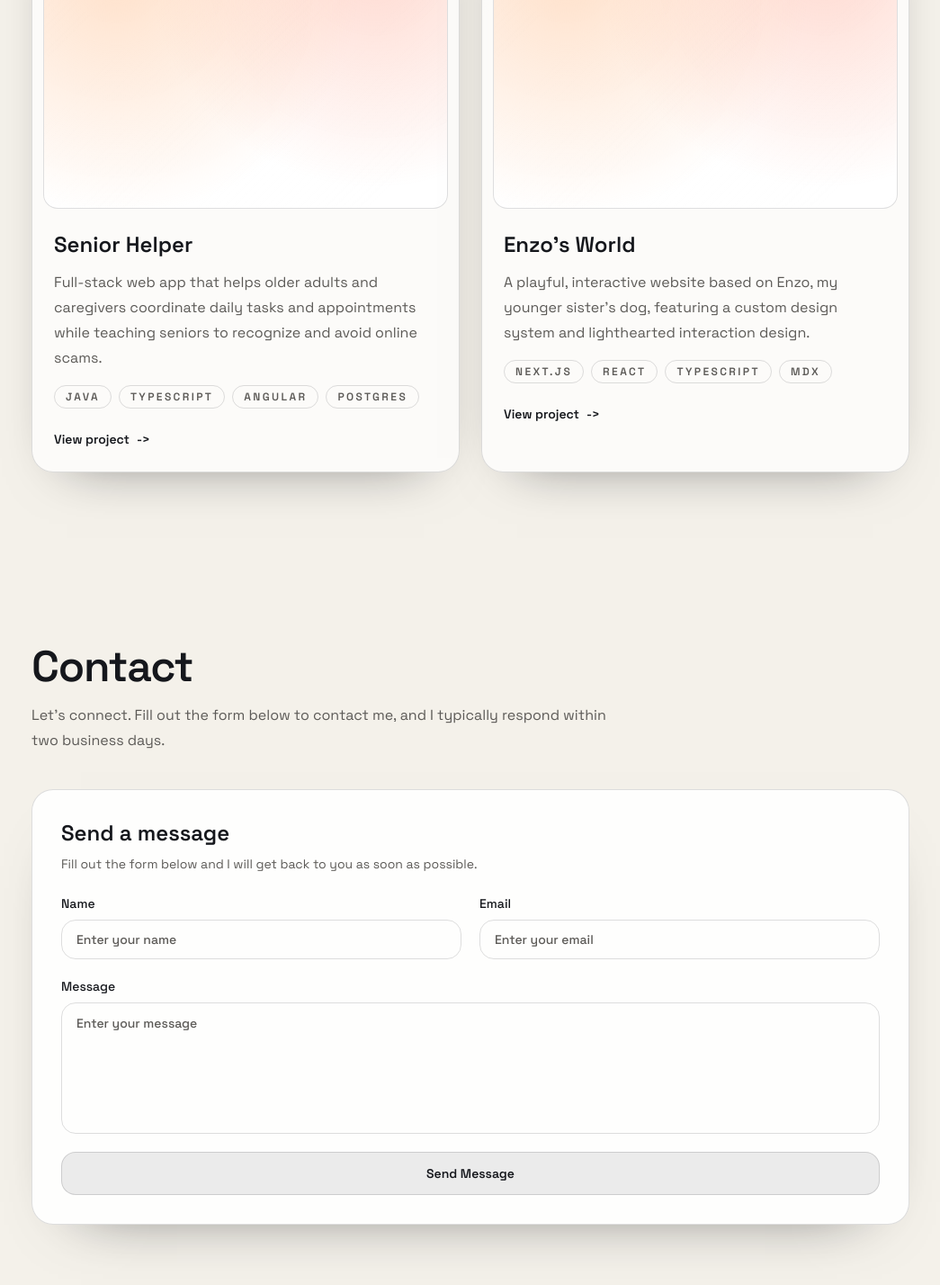
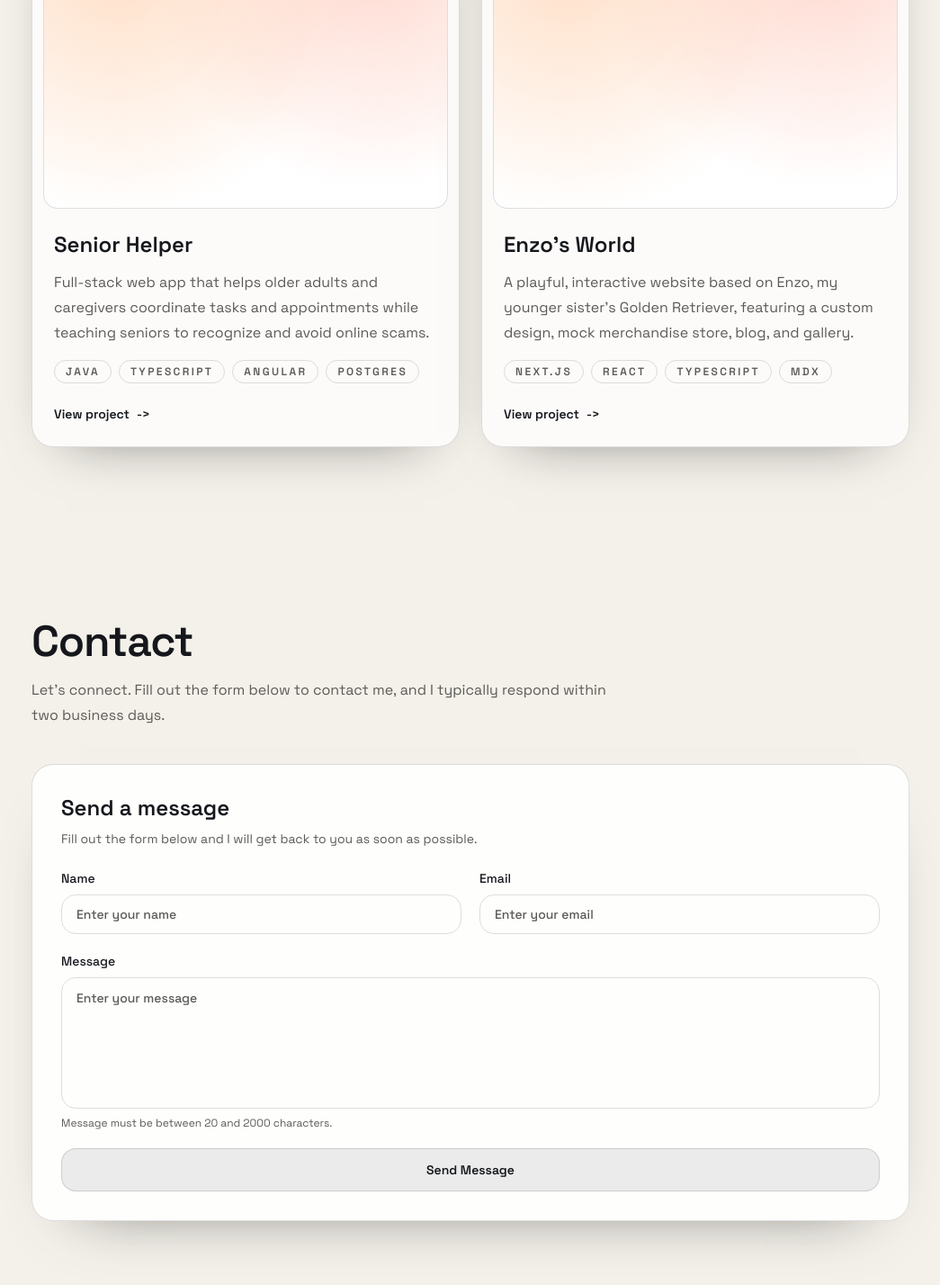
Before and after one commit to RickySerrano904/RickySerrano.dev, a Next.js app: page / in a window 1280 px wide. Shown: the part 4636-6064 px from the top of the page at 90% size, without its empty margins (117-1162 px from the left). Built offline with nearby package versions, Linux system fonts and the light colour scheme.

Commit message:
Add email validation

```diff
--- a/app/page.tsx
+++ b/app/page.tsx
@@ -132,14 +132,14 @@ const projects: Project[] = [
     slug: "senior-helper",
     title: "Senior Helper",
     summary:
-      "Full-stack web app that helps older adults and caregivers coordinate daily tasks and appointments while teaching seniors to recognize and avoid online scams.",
+      "Full-stack web app that helps older adults and caregivers coordinate tasks and appointments while teaching seniors to recognize and avoid online scams.",
     tags: ["Java", "TypeScript", "Angular", "Postgres"],
   },
   {
     slug: "enzos-world",
     title: "Enzo's World",
     summary:
-      "A playful, interactive website based on Enzo, my younger sister's dog, featuring a custom design system and lighthearted interaction design.",
+      "A playful, interactive website based on Enzo, my younger sister’s Golden Retriever, featuring a custom design, mock merchandise store, blog, and gallery.",
     tags: ["Next.js", "React", "TypeScript", "MDX"],
   },
 ];
@@ -554,6 +554,10 @@ export default function Home() {
                 <input
                   type="text"
                   name="name"
+                  autoComplete="name"
+                  required
+                  minLength={2}
+                  maxLength={80}
                   placeholder="Enter your name"
                   className="h-11 w-full rounded-2xl border border-[color:var(--border)] bg-transparent px-4 text-sm text-[color:var(--fg)] placeholder:text-[color:var(--muted)] focus-visible:border-[color:var(--accent)] focus-visible:outline-none"
                 />
@@ -563,6 +567,10 @@ export default function Home() {
                 <input
                   type="email"
                   name="email"
+                  autoComplete="email"
+                  inputMode="email"
+                  required
+                  maxLength={254}
                   placeholder="Enter your email"
                   className="h-11 w-full rounded-2xl border border-[color:var(--border)] bg-transparent px-4 text-sm text-[color:var(--fg)] placeholder:text-[color:var(--muted)] focus-visible:border-[color:var(--accent)] focus-visible:outline-none"
                 />
@@ -574,9 +582,15 @@ export default function Home() {
               <textarea
                 name="message"
                 rows={6}
+                required
+                minLength={20}
+                maxLength={2000}
                 placeholder="Enter your message"
                 className="w-full resize-none rounded-2xl border border-[color:var(--border)] bg-transparent px-4 py-3 text-sm text-[color:var(--fg)] placeholder:text-[color:var(--muted)] focus-visible:border-[color:var(--accent)] focus-visible:outline-none"
               />
+              <span className="text-xs font-normal text-[color:var(--muted)]">
+                Message must be between 20 and 2000 characters.
+              </span>
             </label>
 
             <button
```
